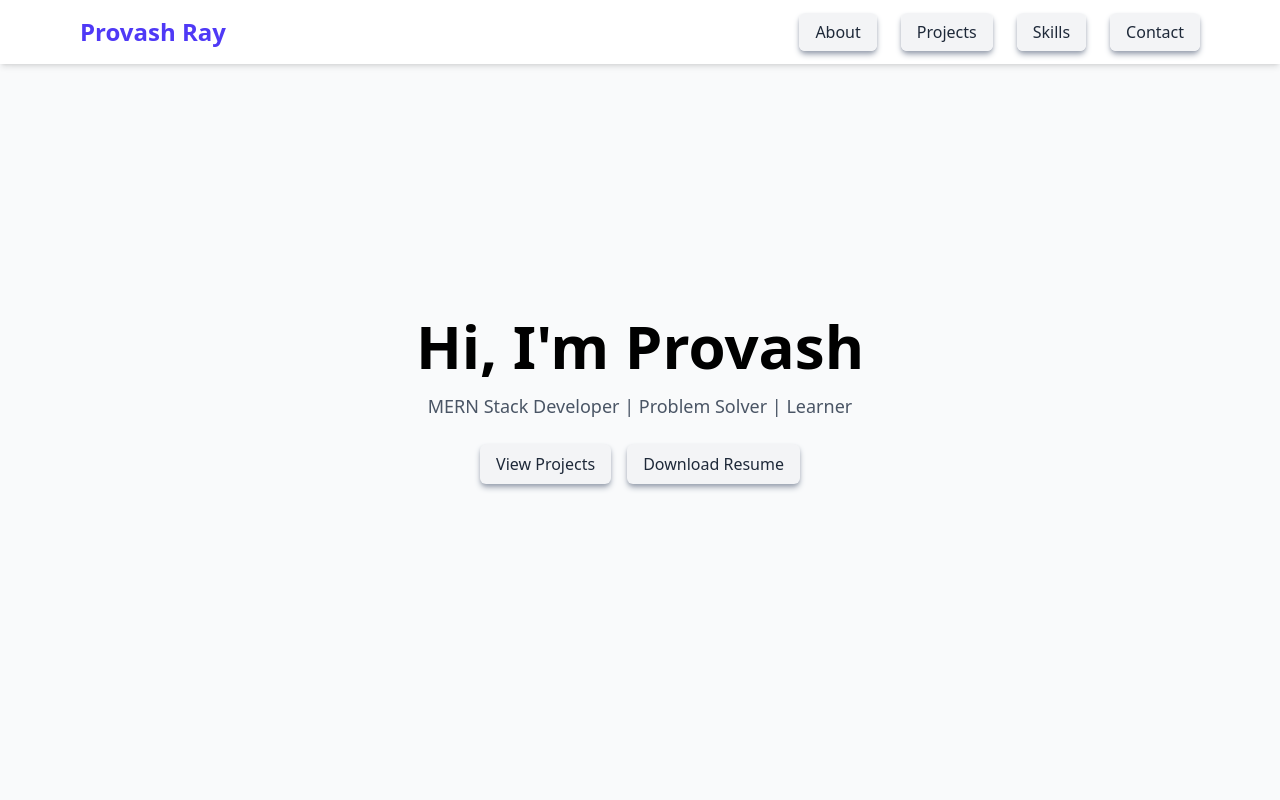
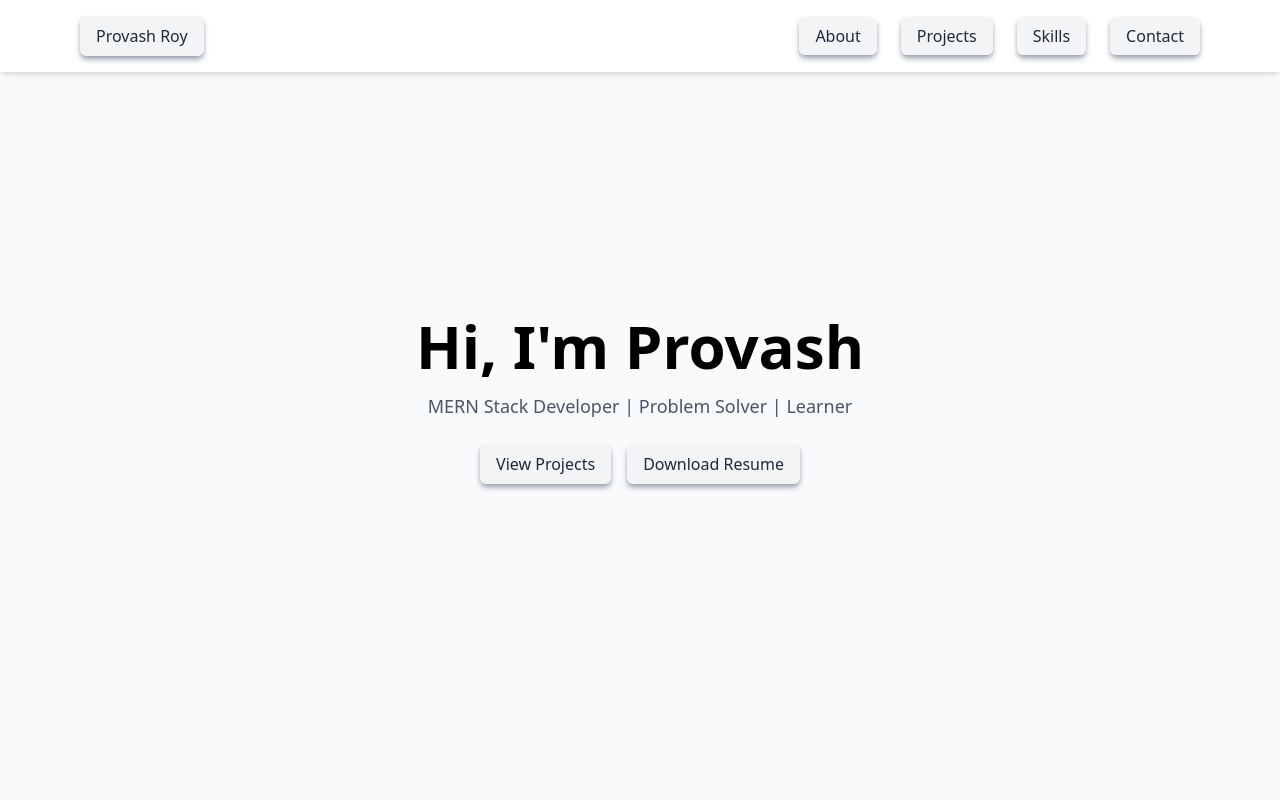
Before and after one commit to provash-roy/My-Portfolio, a React (Vite) app: page / in a window 1280 px wide. Shown: the top 800 px of the page. Built offline with nearby package versions, Linux system fonts and the light colour scheme.

Commit message:
All Okk For Today

```diff
--- a/src/Components/Header.jsx
+++ b/src/Components/Header.jsx
@@ -2,7 +2,16 @@ const Header = () => {
   return (
     <header className="bg-white shadow-md fixed w-full z-50">
       <nav className="max-w-6xl mx-auto flex justify-between items-center p-4">
-        <h1 className="text-2xl font-bold text-indigo-600">Provash Ray</h1>
+        <a
+          href="#HeroSection"
+          className="rounded-md bg-gray-100 text-gray-800 font-medium px-4 py-2
+  shadow-md shadow-gray-400
+  hover:shadow-inner hover:shadow-gray-300
+  active:shadow-inner active:shadow-gray-300
+  focus:outline-none focus:ring-2 focus:ring-gray-400"
+        >
+          Provash Roy
+        </a>
         <ul className="flex space-x-6">
           <li>
             <a
--- a/src/Components/HeroSection.jsx
+++ b/src/Components/HeroSection.jsx
@@ -1,6 +1,9 @@
 const HeroSection = () => {
   return (
-    <section className="bg-gray-50 h-screen flex flex-col justify-center items-center text-center">
+    <section
+      id="HeroSection"
+      className="bg-gray-50 h-screen flex flex-col justify-center items-center text-center"
+    >
       <h2 className="text-4xl md:text-6xl font-bold">Hi, I'm Provash</h2>
       <p className="mt-4 text-lg text-gray-600">
         MERN Stack Developer | Problem Solver | Learner
```
